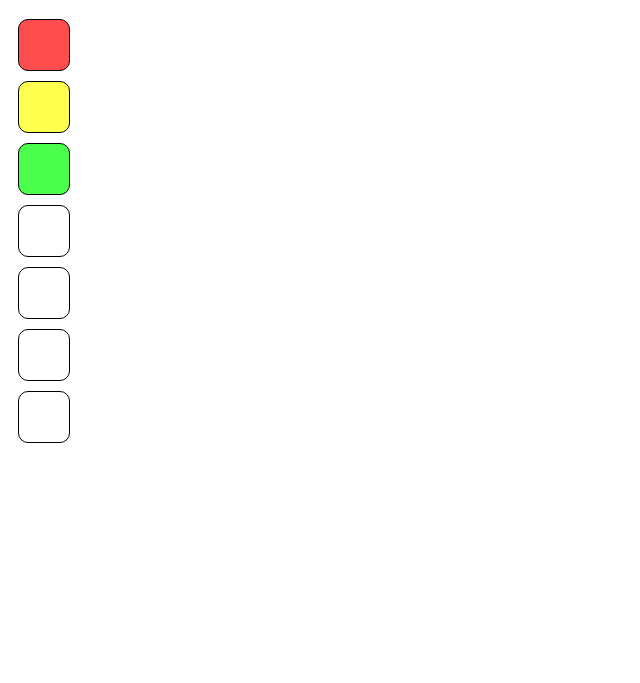
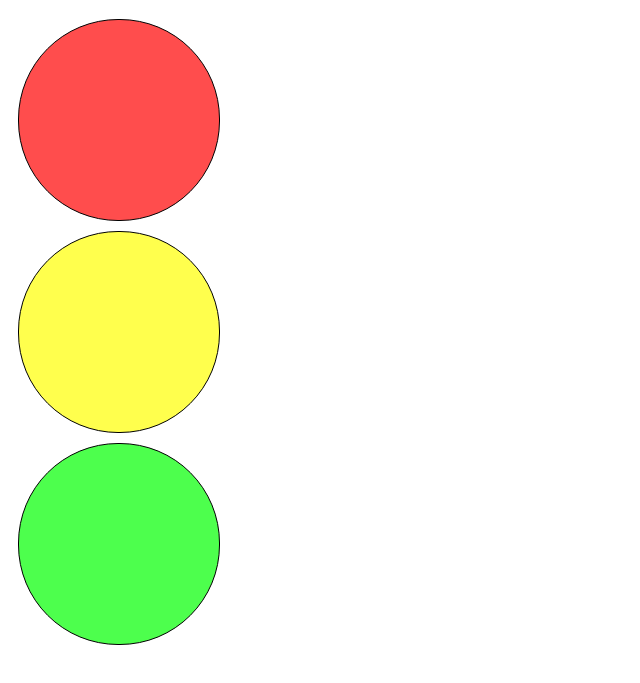
Before and after one commit to OleksandrButyter/HA4, a plain HTML site: page index.html in a window 1280 px wide. Shown: the part 61-744 px from the top of the page, without its empty margins (0-640 px from the left). Drawn offline with Linux system fonts and the light colour scheme.

Commit message:
Initial commit

```diff
--- a/css/index.css
+++ b/css/index.css
@@ -1,8 +1,8 @@
 div {
-    width: 50px;
-    height: 50px;
+    width: 200px;
+    height: 200px;
     border: 1px solid black;
-    border-radius: 10px;
+    border-radius: 100px;
     margin: 10px;
 }
 
--- a/index.html
+++ b/index.html
@@ -11,9 +11,5 @@
         <div class="red"></div>
         <div class="yellow"></div>
         <div class="green"></div>
-        <div></div>
-        <div></div>
-        <div></div>
-        <div></div>
     </body>
 </html>
```
